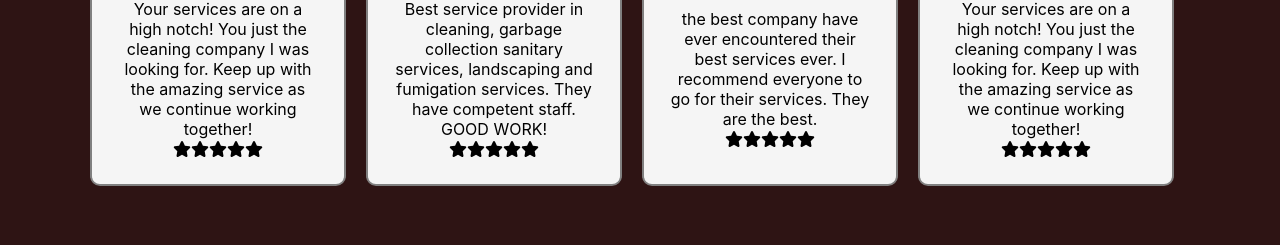
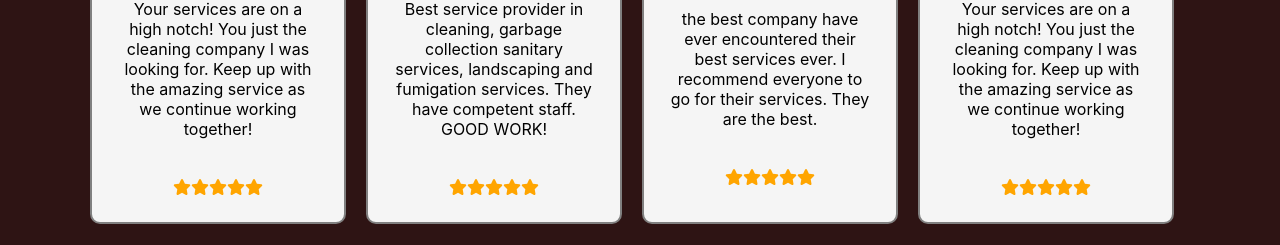
Before and after one commit to kiborgok/pick-up-trash, a React (Create React App) app: page /about in a window 1280 px wide. Shown: the part 1347-1592 px from the top of the page. Built offline with nearby package versions, Linux system fonts and the light colour scheme.

Commit message:
style: star colored

```diff
--- a/src/components/about/about.css
+++ b/src/components/about/about.css
@@ -106,3 +106,8 @@
   color: #3b1c1c;
   padding-bottom: 2vh;
 }
+
+.client .rating .star {
+  color: orange;
+  margin-top: 5vh;
+}
```
